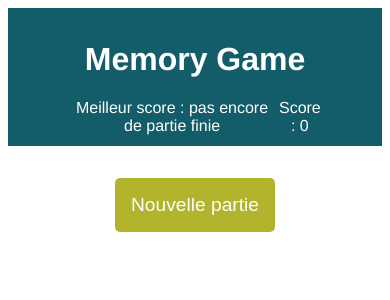
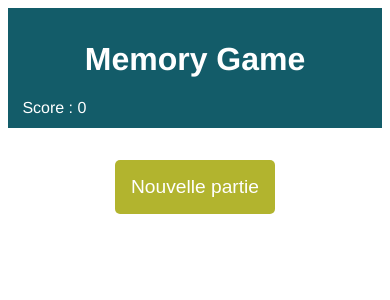
Before and after one commit to RosaHuisman/MemoryGameVue, a Vue app: page / in a window 390 px wide. Shown: the top 300 px of the page. Built offline with nearby package versions, Linux system fonts and the light colour scheme.

Commit message:
media quieries part 2

```diff
--- a/src/components/Header/Header.vue
+++ b/src/components/Header/Header.vue
@@ -2,9 +2,6 @@
   <div class="header">
     <h1 class="header_title"> Memory Game </h1>
     <div class="header_scores">
-      <div v-if="$store.state.allScores.length === 0">
-        <span> Meilleur score : pas encore de partie finie </span>
-      </div>
       <div v-if="$store.state.allScores.length > 0">
         <span> Meilleur score : {{ Math.min(...$store.state.allScores) }}</span>
       </div>
--- a/src/components/Header/styles.css
+++ b/src/components/Header/styles.css
@@ -21,4 +21,11 @@
         padding: 0.7rem;
         font-size: 1rem;
     }
+
+    .header_scores {
+        display: flex;
+        justify-content: space-between;
+        color: white;
+        padding: 0 0.2rem;
+    }
 }
```
